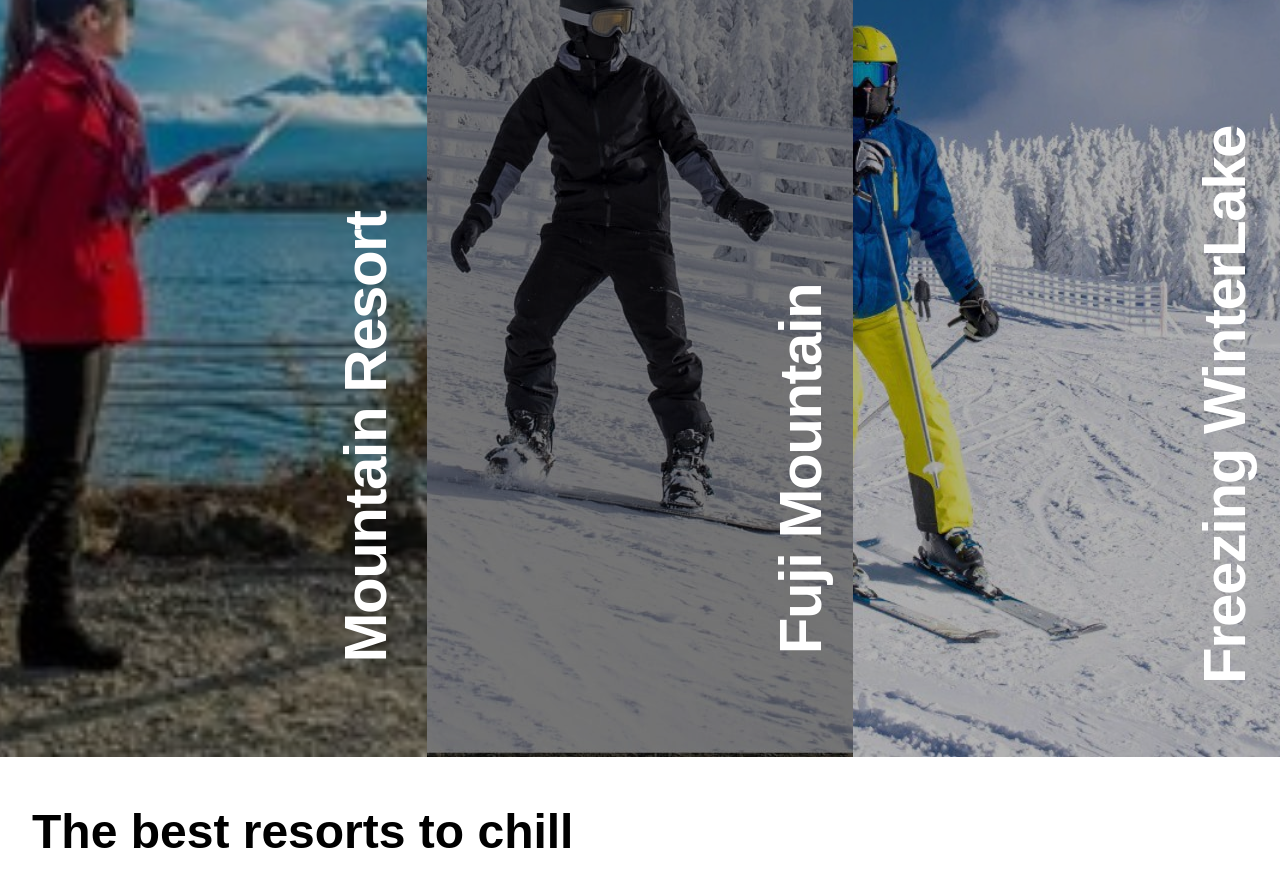
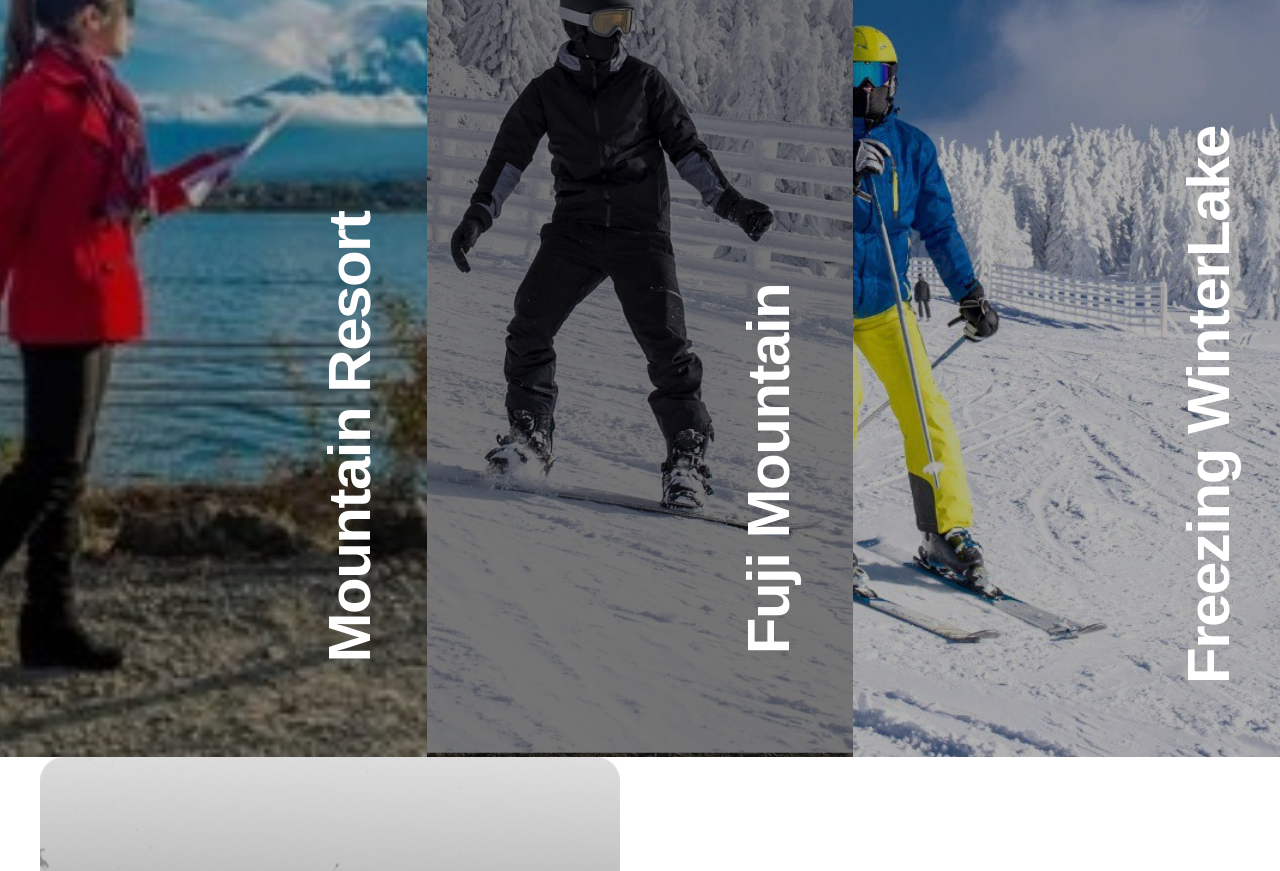
Before and after one commit to Temitopefa/Travel-Agency, a React (Vite) app: page / in a window 1280 px wide. Shown: the part 2160-3031 px from the top of the page. Built offline with nearby package versions, Linux system fonts and the light colour scheme.

Commit message:
fix on resort

```diff
--- a/src/components/Locations.tsx
+++ b/src/components/Locations.tsx
@@ -7,17 +7,17 @@ const Locations:React.FC = () => {
       <div className='h-[64rem] w-[30rem] relative '>
         <img src={resort} className='object-cover h-full w-full'/>
         <div className="absolute inset-0 bg-black opacity-30"></div>
-        <p className='transform -rotate-90 origin-top absolute text-white text-6xl mt-[-20rem] ml-[6rem] font-semibold tracking-tight leading-normal' style={{ width:"max-content" }}>Mountain Resort</p>
+        <p className='transform -rotate-90 origin-top absolute text-white text-6xl mt-[-20rem] ml-[5rem] font-semibold tracking-tight leading-normal' style={{ width:"max-content" }}>Mountain Resort</p>
       </div>
       <div className='h-[64rem] w-[30rem] relative'>
         <img src={lake} className='object-cover h-full w-full' />
         <div className="absolute inset-0 bg-black opacity-30"></div>
-        <p className='transform -rotate-90 origin-top absolute text-white text-6xl mt-[-18rem] ml-[9rem] font-semibold tracking-tight leading-normal' style={{ width:"max-content" }}>Fuji Mountain</p>
+        <p className='transform -rotate-90 origin-top absolute text-white text-6xl mt-[-18rem] ml-[7rem] font-semibold tracking-tight leading-normal' style={{ width:"max-content" }}>Fuji Mountain</p>
       </div>
       <div className='h-[64rem] w-[30rem] relative'>
         <img src={fuji} className='object-cover h-full w-full' />
         <div className="absolute inset-0 bg-black opacity-30"></div>
-        <p className='transform -rotate-90 origin-top absolute text-white text-6xl mt-[-22rem] ml-[3rem] font-semibold tracking-tight leading-normal' style={{ width:"max-content" }}>Freezing WinterLake</p>
+        <p className='transform -rotate-90 origin-top absolute text-white text-6xl mt-[-22rem] ml-[2rem] font-semibold tracking-tight leading-normal' style={{ width:"max-content" }}>Freezing WinterLake</p>
       </div>
     </div>
   )
--- a/src/components/Resort.tsx
+++ b/src/components/Resort.tsx
@@ -4,8 +4,8 @@ import { ocean, sea, snow, winter } from "../assets/img";
 const Resort: React.FC = () => {
   return (
     <>
-      <div className="h-[120rem] w-screen mt-20 p-20">
-        <div className="h-[1650px] flex gap-10 justify-center">
+      <div className="h-[120rem] w-screen mt-20 p-10">
+        <div className="h-[1600px] flex gap-10 justify-center">
           <div className="flex flex-col gap-4 justify-end">
             <div className="h-[200px] w-[550px] flex ml-[-3rem]">
               <p className="text-black text-5xl font-semibold not-italic leading-relaxed">
```
